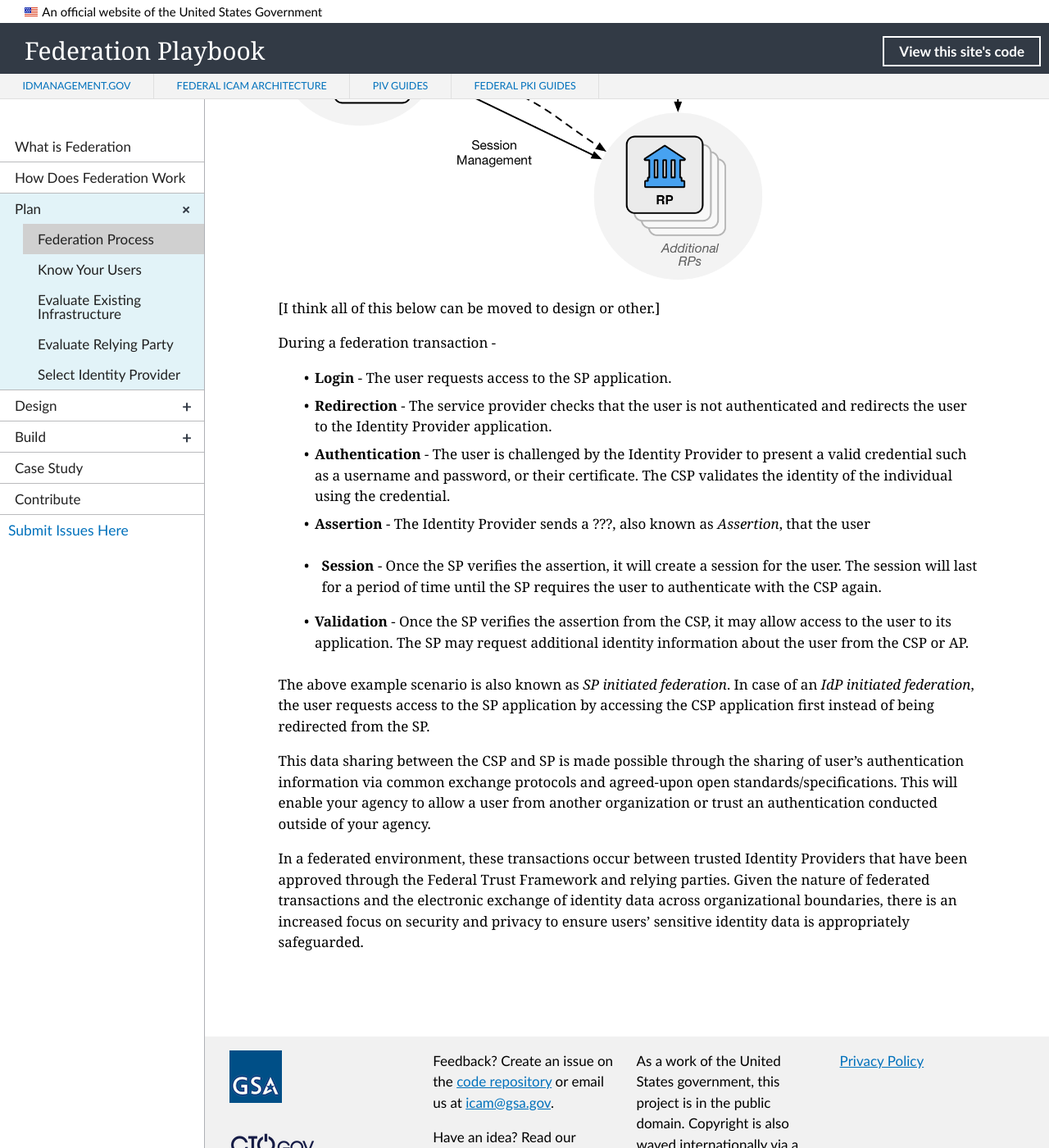
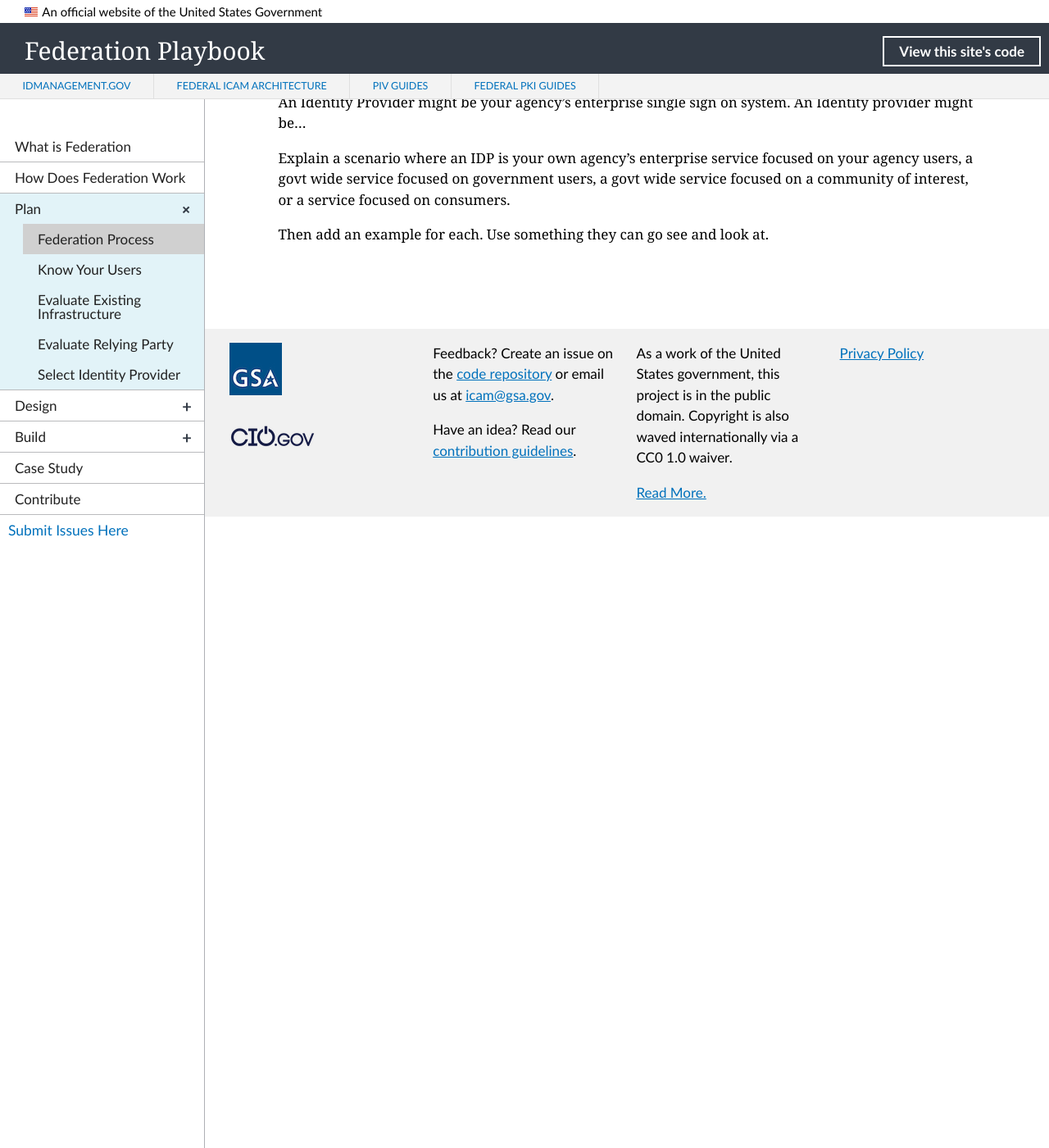
Before and after one commit to GSA/ficam-federation, a Jekyll site: the page built from _plan/01_federation_process.md, in a window 1280 px wide and 1400 px high, scrolled down 1796 px. Shown: the whole window at 82% size. Built offline with Jekyll 4.4.1, drawn with Linux system fonts in a browser that asks for light colours; nearby versions of some CDN libraries; library files that are not in the unit come from our copies; after the commit the page ends 2426 px from its top, so only the background shows below that; some of the changed text lies outside the part shown.

Commit message:
Revision

```diff
--- a/_plan/01_federation_process.md
+++ b/_plan/01_federation_process.md
@@ -11,22 +11,25 @@
 - Include diagrams which may help in visualizing the flow of data between the actors. Example Relying Party Doc Fig 2 (Page 7).
 - We're focusing on web based applications and mobile applications.
 
-Planning to include federation for **your application** is great for privacy, security, and efficiency.  It also requires you to understand specialized terminology to understand what to plan for, research, build, or buy.
+Planning to include federation for **your application** is great for privacy, security, interoperability and efficiency.  It also requires you to understand specialized terminology to understand what to plan for, research, build, or buy.
 
-- Your application is the **Service Provider**.  Your application is providing a **service** that the user wants or needs to access.
-- You want to allow the user to reuse their identity and authenticate from another application.  This _other_ application is the **Identity Provider**.
-- The User is at the center.
+- Your application is the **Service Provider (SP)**.  Your application is providing a **service** that the user wants or needs to access.
+- You want to allow the user to reuse their identity and login from another application.  This _other_ application is the **Identity Provider (IdP)**.
+- The User is at the center of the handshake that involves Federation.
 
-Each (service?) performs only their functions for the User.
+Each application performs only their functions for the User.
+
+<div style="text-align:center; width:70%"><img src="{{site.baseurl}}/img/federation.png"/></div>
+
 
 |  Application | What the Application Does | What the Application Does Not Do |
 | :------ | :------- | :------ |
-| Service Provider 		|  Provides the business service. <br>This could be managing email or reviewing and approving permits.	| Manage authentication or any authentication _secrets_. The service provider doesn't capture or store passwords or ??. <<br> Manage identity information.  |
-| Identity Provider 		| establishes an individual’s identity and links the identity to a credential | 		|
-| User 		| 	requests access to an SP after authenticating to a CSP by providing his/her identity and token for verification. | 		|
+| **Service Provider** (also known as Relying Party) |  Provides the business service. <br>This could be managing email or reviewing and approving permits.	| Manage authentication or any authentication _secrets_. The service provider doesn't capture or store passwords or ??. <<br> Manage identity information.  |
+| **Identity Provider** (also known as Credential Service Provider)		| establishes an individual’s identity and links the identity to a credential | 		|
+| **User**	| 	requests access to an SP after authenticating to a CSP by providing his/her identity and token for verification. | 		|
 
-Should we put in another column to also include "other" terms commonly used in govt docs?
-Should we explain authentication and credentials or link to another primer?
+<!--Should we put in another column to also include "other" terms commonly used in govt docs?
+Should we explain authentication and credentials or link to another primer?   -->
 
 Add some sentences that explain different types of Identity Providers.  Lead into Know Your Users.
 
@@ -35,30 +38,4 @@
 
 Explain a scenario where an IDP is your own agency's enterprise service focused on your agency users, a govt wide service focused on government users, a govt wide service focused on a community of interest, or a service focused on consumers.
 
-Then add an example for each.  Use something they can go see and look at.
-
-
-
-<div style="text-align:center; width:70%"><img src="{{site.baseurl}}/img/federation.png"/></div>
-
-
-
-[I think all of this below can be moved to design or other.]
-
-During a federation transaction -
-
-- **Login** - The user requests access to the SP application.
-- **Redirection** - The service provider checks that the user is not authenticated and redirects the user to the Identity Provider application.
-- **Authentication** - The user is challenged by the Identity Provider to present a valid credential such as a username and password, or their certificate. The CSP validates the identity of the individual using the credential.
-- **Assertion** - The Identity Provider sends a ???, also known as _Assertion_, that the user
-- **Session** - Once the SP verifies the assertion, it will create a session for the user. The session will last for a period of time until the SP requires the user to authenticate with the CSP again.
-
-
-- **Validation** - Once the SP verifies the assertion from the CSP, it may allow access to the user to its application. The SP may request additional identity information about the user from the CSP or AP.
-
-The above example scenario is also known as _SP initiated federation_. In case of an _IdP initiated federation_, the user requests access to the SP application by accessing the CSP application first instead of being redirected from the SP.
-
-This data sharing between the CSP and SP is made possible through the sharing of user's authentication information via common exchange protocols and agreed-upon open standards/specifications. This will enable your agency to allow a user from another organization or trust an authentication conducted outside of your agency.
-
-In a federated environment, these transactions occur between trusted Identity Providers that have
-been approved through the Federal Trust Framework and relying parties. Given the nature of federated transactions and the electronic exchange of identity data across organizational boundaries, there is an increased focus on security and privacy to ensure users' sensitive identity data is appropriately safeguarded.
+Then add an example for each. Use something they can go see and look at.
```
